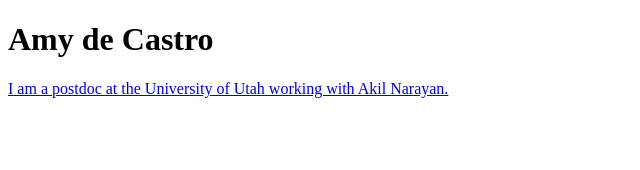
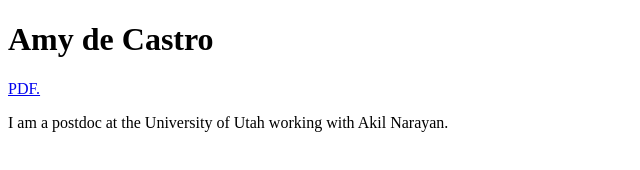
Before and after one commit to agdec95/agdec95.github.io, a plain HTML site: page index.html in a window 1280 px wide. Shown: the whole page, without its empty margins (0-640 px from the left). Drawn offline with Linux system fonts and the light colour scheme.

Commit message:
Update index.html

```diff
--- a/index.html
+++ b/index.html
@@ -5,7 +5,7 @@
 </head>
 <body>
 <h1>Amy de Castro</h1>
-<a href="/de_Castro_CV.pdf" </a>
+<a href="agdec95.github.io/de_Castro_CV.pdf" target="_blank">PDF.</a>
 <p>I am a postdoc at the University of Utah working with Akil Narayan.</p>
 </body>
 </html>
```
